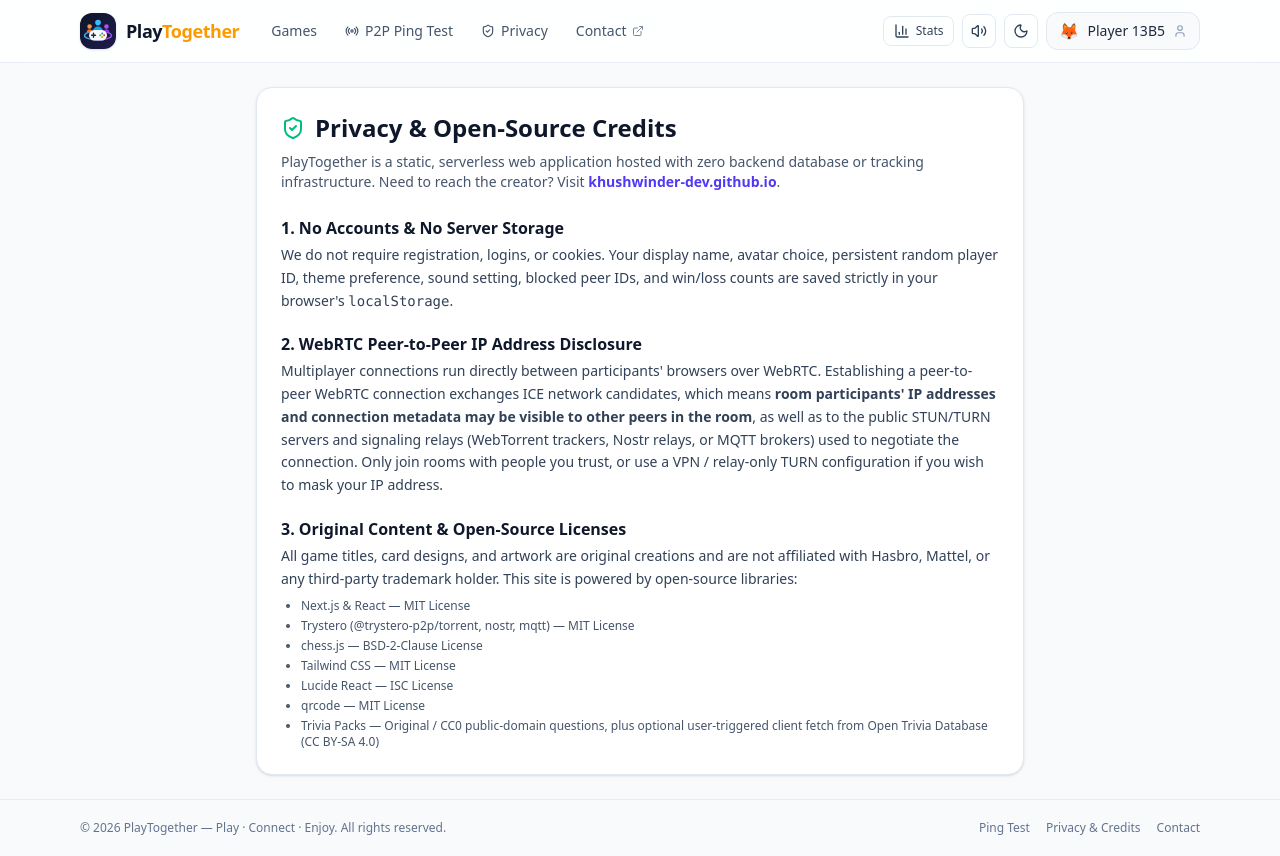
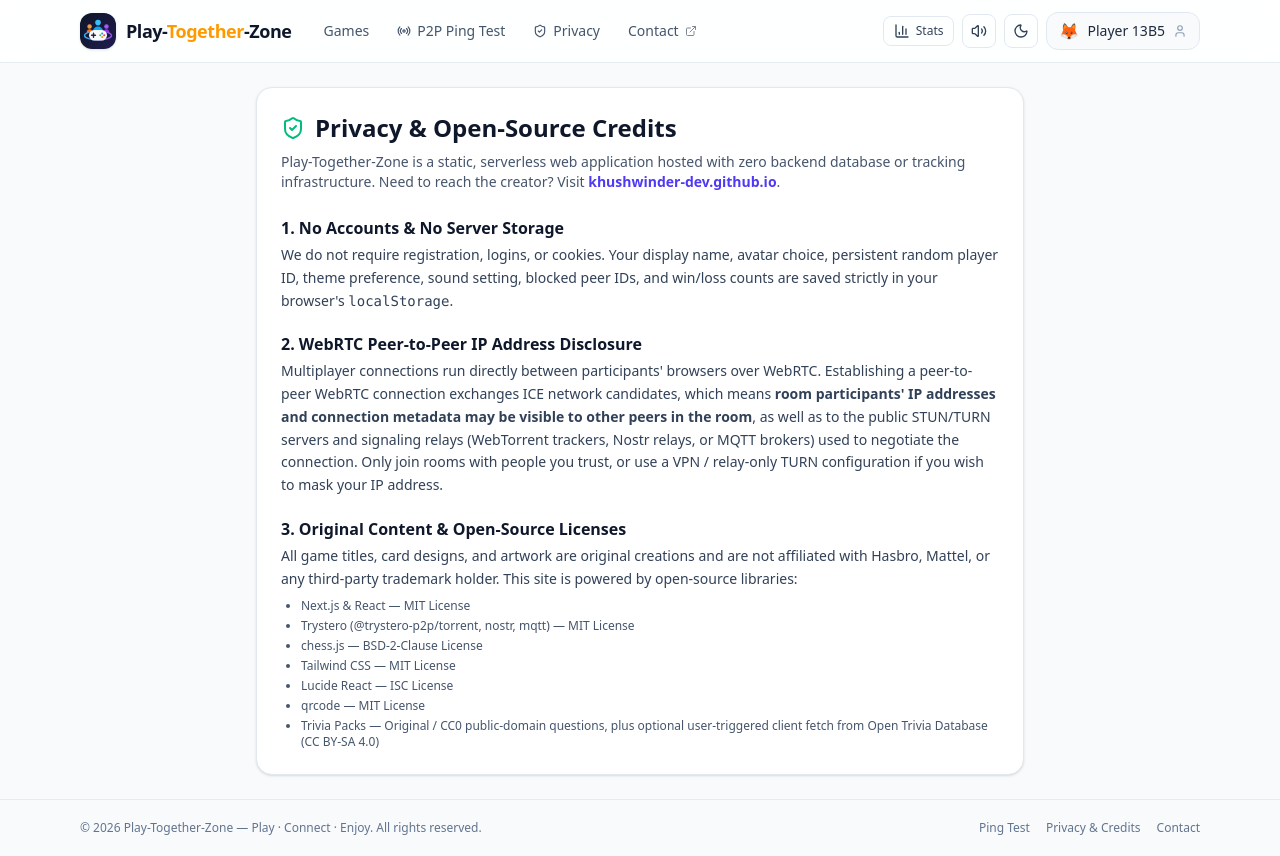
Before and after one commit to Play-Together-Zone/Play-Together-Zone.github.io, a Next.js app: page /privacy in a window 1280 px wide. Built offline with nearby package versions, Linux system fonts and the light colour scheme.

Commit message:
name logo update

```diff
--- a/package.json
+++ b/package.json
@@ -1,5 +1,5 @@
 {
-  "name": "playtogether",
+  "name": "play-together-zone",
   "version": "0.1.0",
   "private": true,
   "scripts": {
--- a/src/app/layout.tsx
+++ b/src/app/layout.tsx
@@ -5,9 +5,9 @@ import { Navbar } from '@/components/Navbar';
 import Link from 'next/link';
 
 export const metadata: Metadata = {
-  title: 'PlayTogether — Play · Connect · Enjoy',
+  title: 'Play-Together-Zone — Play · Connect · Enjoy',
   description:
-    'PlayTogether: turn-based peer-to-peer multiplayer games running directly over WebRTC with zero backend servers.',
+    'Play-Together-Zone: turn-based peer-to-peer multiplayer games running directly over WebRTC with zero backend servers.',
 };
 
 export default function RootLayout({
@@ -27,7 +27,7 @@ export default function RootLayout({
             <footer className="border-t border-slate-200/80 py-5 text-center text-xs text-slate-500 dark:border-slate-800/80 dark:text-slate-400">
               <div className="mx-auto flex max-w-6xl flex-col items-center justify-between gap-2 px-4 sm:flex-row">
                 <p>
-                  &copy; 2026 PlayTogether &mdash; Play &middot; Connect &middot;
+                  &copy; 2026 Play-Together-Zone &mdash; Play &middot; Connect &middot;
                   Enjoy. All rights reserved.
                 </p>
                 <div className="flex items-center gap-4">
--- a/src/app/page.tsx
+++ b/src/app/page.tsx
@@ -79,7 +79,7 @@ export default function HomePage() {
               {/* eslint-disable-next-line @next/next/no-img-element */}
               <img
                 src={withBasePath('/logo.jpg')}
-                alt="PlayTogether — Play, Connect, Enjoy"
+                alt="Play-Together-Zone — Play, Connect, Enjoy"
                 className="h-24 w-auto rounded-2xl border border-white/15 bg-[#061235] object-contain shadow-lg sm:h-28"
               />
               <div className="inline-flex items-center gap-2 rounded-full border border-indigo-400/30 bg-indigo-500/15 px-3 py-1 text-xs font-semibold text-indigo-200">
@@ -88,7 +88,7 @@ export default function HomePage() {
               </div>
             </div>
             <h1 className="text-3xl font-extrabold tracking-tight sm:text-4xl">
-              Play<span className="text-amber-400">Together</span>: Play · Connect · Enjoy
+              Play-<span className="text-amber-400">Together</span>-Zone: Play · Connect · Enjoy
             </h1>
             <p className="max-w-2xl text-sm leading-relaxed text-slate-300">
               Create a room code, share a link or QR code, and play directly with
--- a/src/app/privacy/page.tsx
+++ b/src/app/privacy/page.tsx
@@ -10,7 +10,7 @@ export default function PrivacyPage() {
           Privacy &amp; Open-Source Credits
         </h1>
         <p className="mt-2 text-sm text-slate-600 dark:text-slate-300">
-          PlayTogether is a static, serverless web application hosted with zero
+          Play-Together-Zone is a static, serverless web application hosted with zero
           backend database or tracking infrastructure. Need to reach the creator?
           Visit{' '}
           <a
--- a/src/components/Navbar.tsx
+++ b/src/components/Navbar.tsx
@@ -57,7 +57,7 @@ export function Navbar() {
             >
               <BrandMark className="h-9 w-9 shrink-0 rounded-xl shadow-sm" />
               <span>
-                Play<span className="text-amber-500">Together</span>
+                Play-<span className="text-amber-500">Together</span>-Zone
               </span>
             </Link>
 
--- a/src/lib/network/trysteroAdapter.ts
+++ b/src/lib/network/trysteroAdapter.ts
@@ -21,7 +21,7 @@ export type TrysteroStrategy = Extract<
   'torrent' | 'nostr' | 'mqtt'
 >;
 
-export const DEFAULT_TRYSTERO_APP_ID = 'playtogether-p2p-v1';
+export const DEFAULT_TRYSTERO_APP_ID = 'play-together-zone-p2p-v1';
 
 async function loadStrategyJoinRoom(strategy: TrysteroStrategy) {
   switch (strategy) {
```
Also changed, not shown: public/logo.jpg, 1 other file (tests, documents, lock files or other folders).
